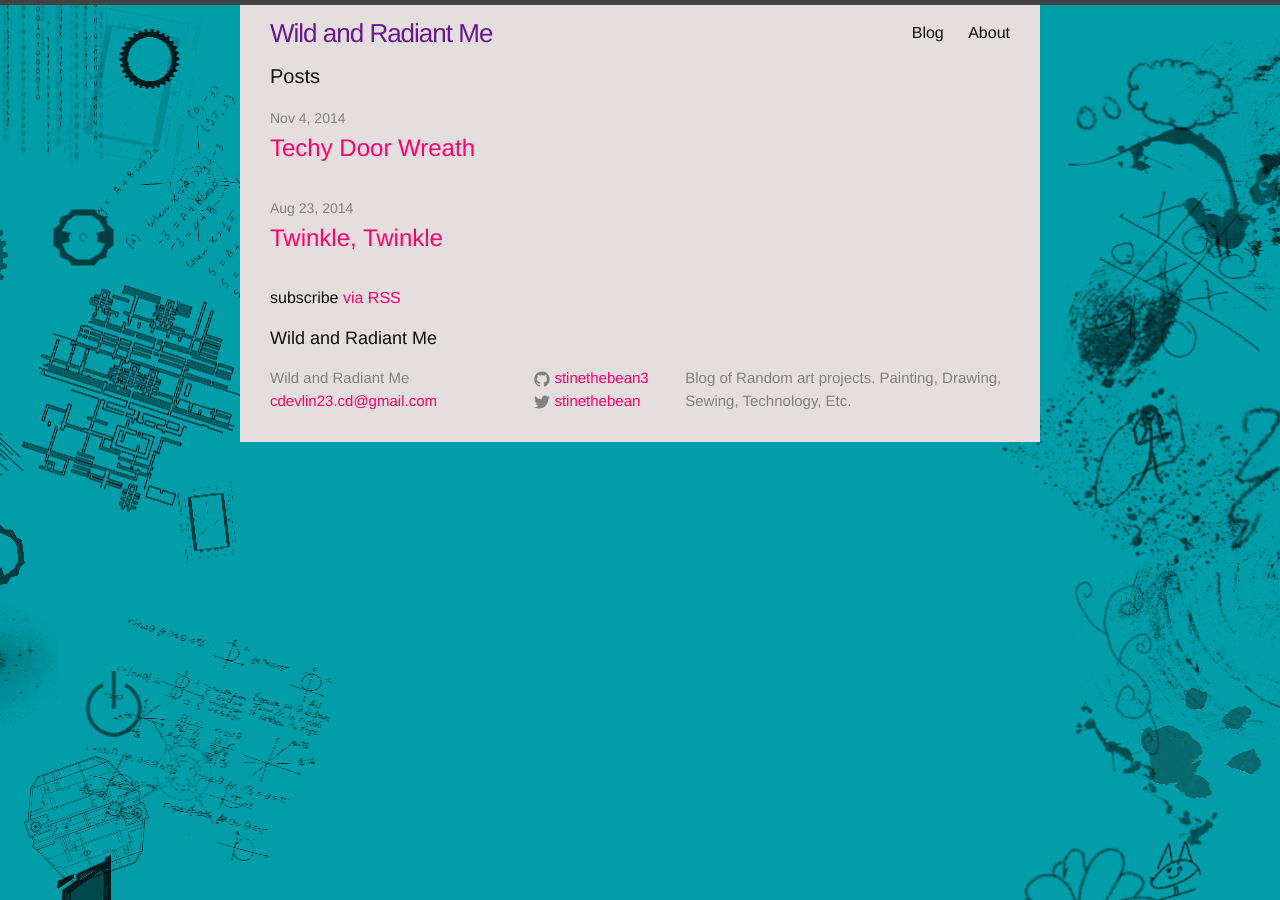
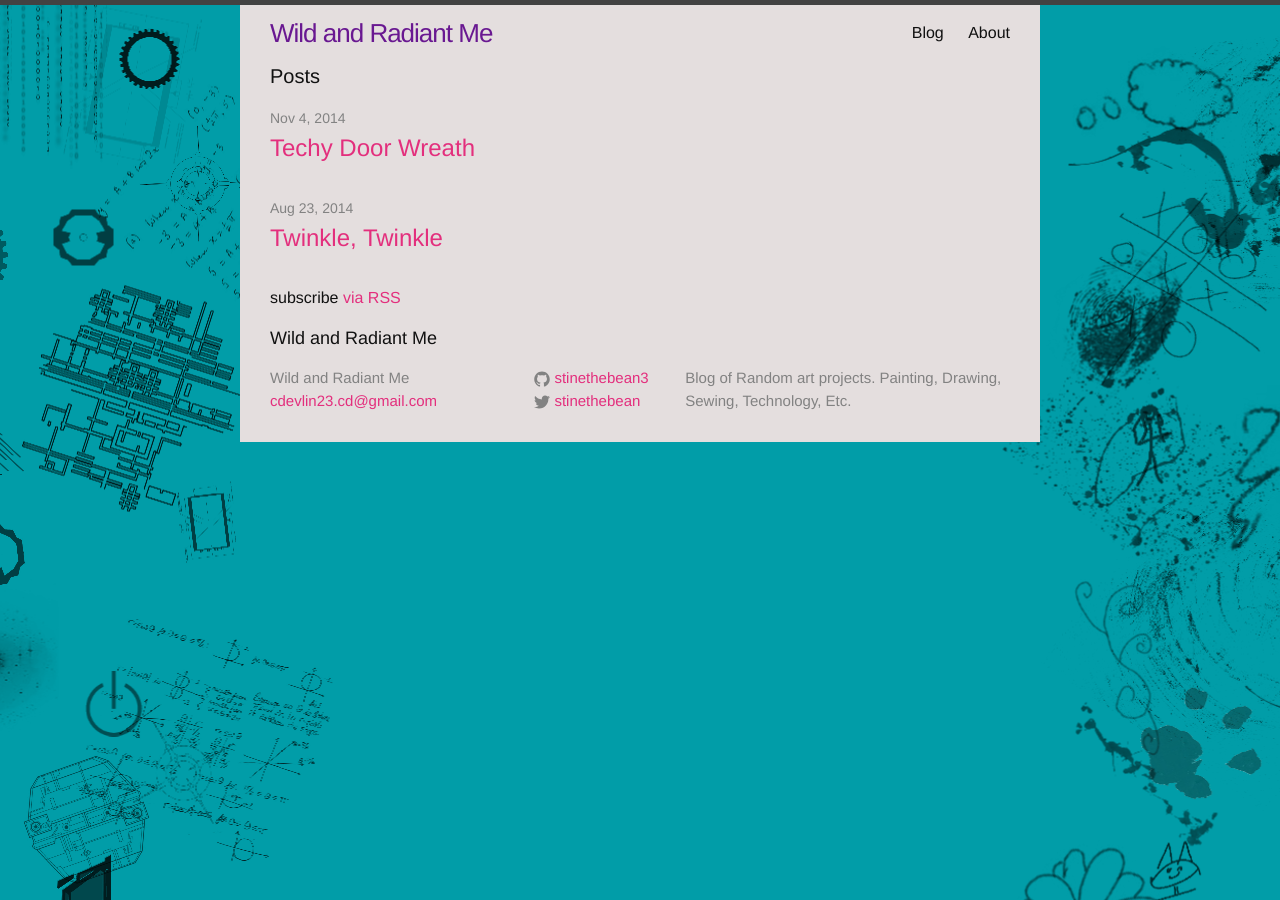
Before and after one commit to stinethebean3/blog, a Jekyll site: the page built from index.html, in a window 1280 px wide. Built offline with Jekyll 4.4.1, drawn with Linux system fonts in a browser that asks for light colours.

Commit message:
changed brand color

```diff
--- a/css/main.scss
+++ b/css/main.scss
@@ -15,7 +15,7 @@ $spacing-unit:     30px;
 
 $text-color:       #111;
 $background-color: #019DA8;
-$brand-color:      #FF006F;
+$brand-color:      #E32F7D;
 
 $grey-color:       #828282;
 $grey-color-light: lighten($grey-color, 40%);
```
